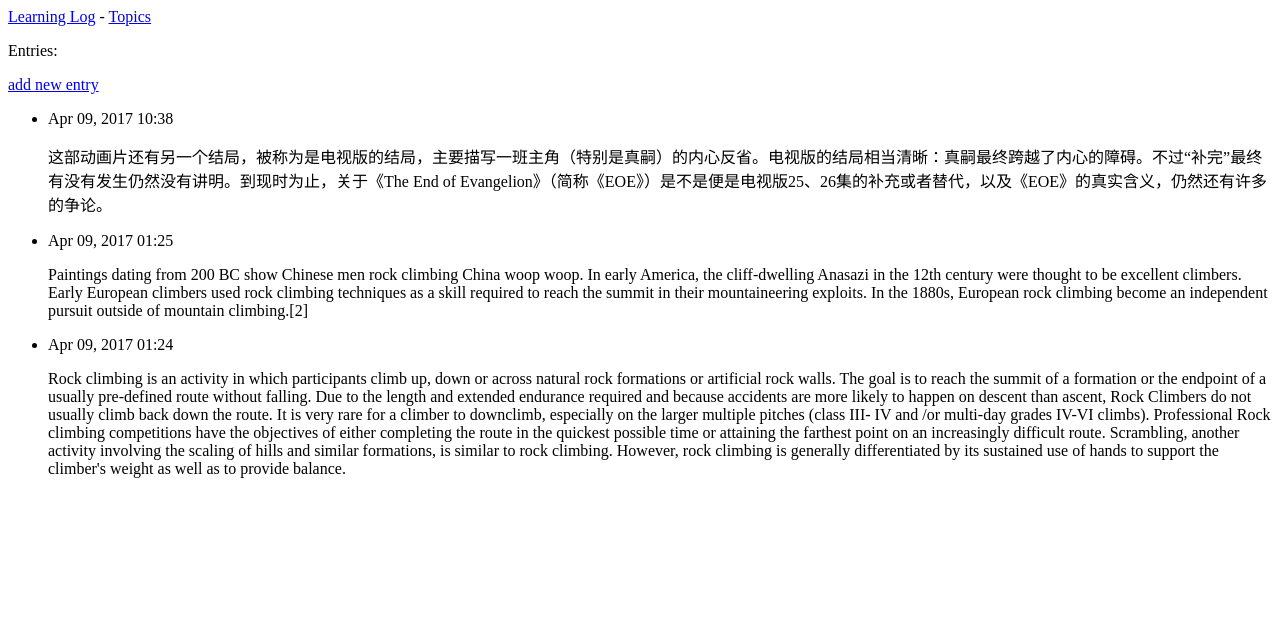
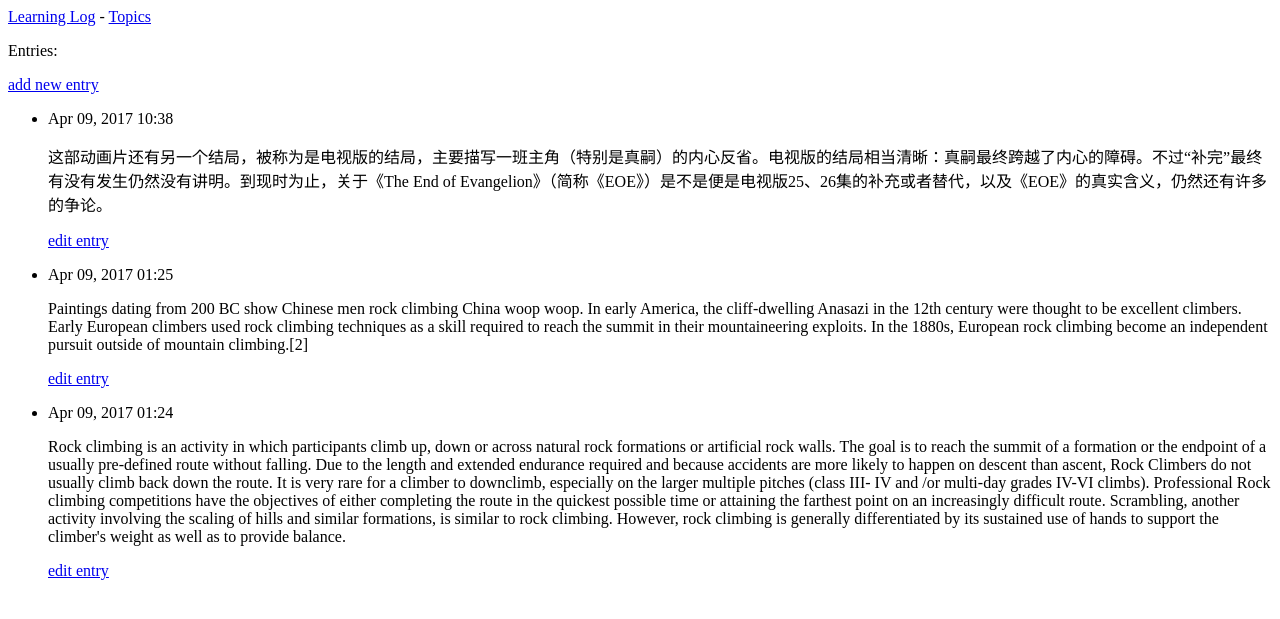
Before and after one commit to cuiy14/DjangoDrift, a Django app: page /topics/1/ in a window 1280 px wide. Shown: the top 619 px of the page. Run offline with Django 3.2, Linux system fonts and the light colour scheme; data comes from the database, SQL or seed files in the repository; both versions use the stored data as it was after the commit.

Commit message:
added the page for editing items

```diff
--- a/learning_logs/templates/learning_logs/topic.html
+++ b/learning_logs/templates/learning_logs/topic.html
@@ -10,6 +10,7 @@
         <li>
             <p>{{ entry.date_added|date:'M d, Y H:i' }}</p>
             <p> {{ entry.text|linebreaks }}</p>
+            <p><a href="{% url 'learning_logs:edit_entry' entry.id %}">edit entry</a></p>
         </li>
         {% empty %}
             <li>
--- a/learning_logs/urls.py
+++ b/learning_logs/urls.py
@@ -14,4 +14,6 @@ urlpatterns = [
     url(r'^new_topic/$',views.new_topic, name='new_topic'),
     #the page for adding new items
     url(r'^new_entry/(?P<topic_id>\d+)/$', views.new_entry, name='new_entry'),
+    #the page for editing entry
+    url(r'^edit_entry/(?P<entry_id>\d+)/$', views.edit_entry, name='edit_entry'),
 ]
--- a/learning_logs/views.py
+++ b/learning_logs/views.py
@@ -1,7 +1,7 @@
 from django.shortcuts import render
 from django.http import HttpResponseRedirect
 from django.core.urlresolvers import reverse
-from .models import Topic
+from .models import Topic,Entry
 from .forms import TopicForm, EntryForm
 
 # Create your views here.
@@ -50,3 +50,19 @@ def new_entry(request,topic_id):
 
     context = {'topic':topic, 'form': form}
     return render(request, 'learning_logs/new_entry.html', context)
+
+def edit_entry(request,entry_id):
+    """edit the existing item"""
+    entry = Entry.objects.get(id=entry_id)
+    topic = entry.topic
+
+    if request.method != 'POST':
+        form = EntryForm(instance = entry)
+    else:
+        form = EntryForm(instance = entry, data= request.POST)
+        if form.is_valid():
+            form.save()
+            return HttpResponseRedirect(reverse('learning_logs:topic',args=[topic.id]))
+
+    context = {'entry':entry, 'topic':topic, 'form':form}
+    return render(request, 'learning_logs/edit_entry.html', context)
```
Also changed, not shown: learning_logs/templates/learning_logs/edit_entry.html (added, +15 -0 lines), db.sqlite3.
